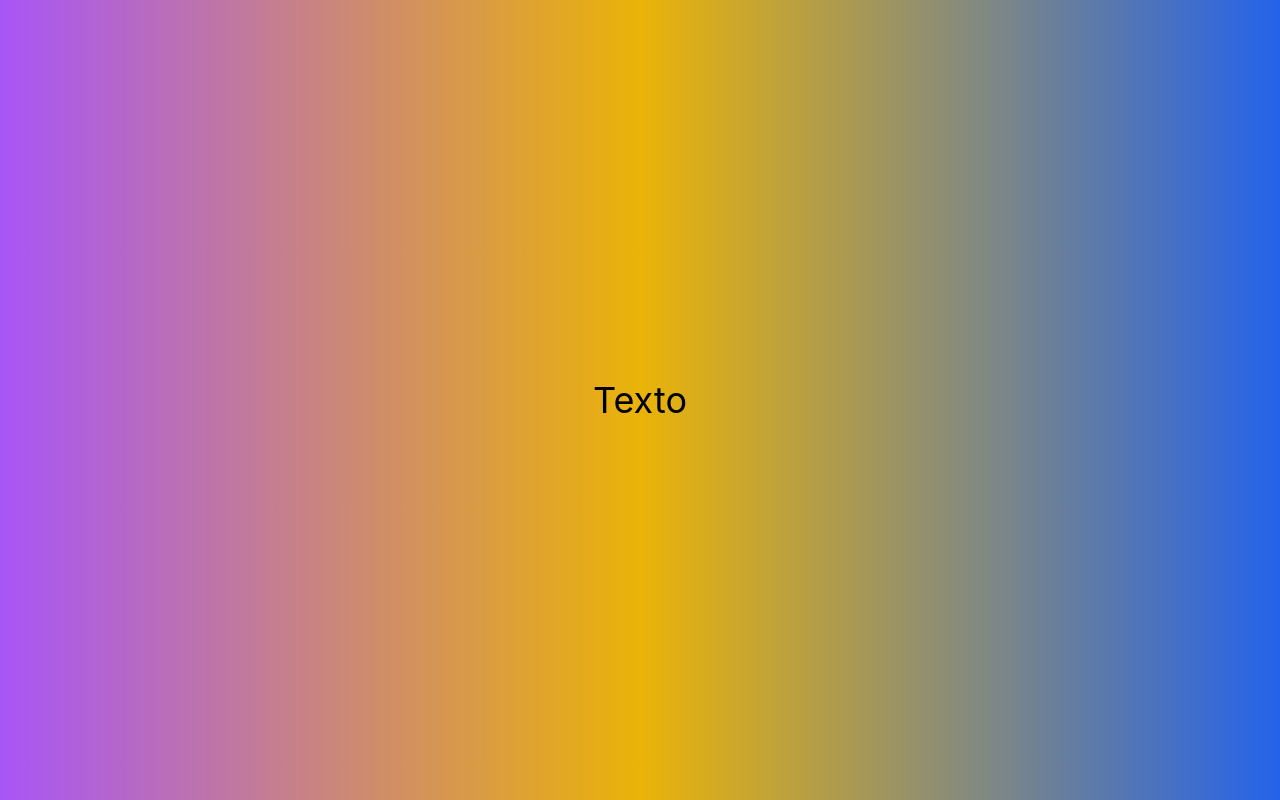
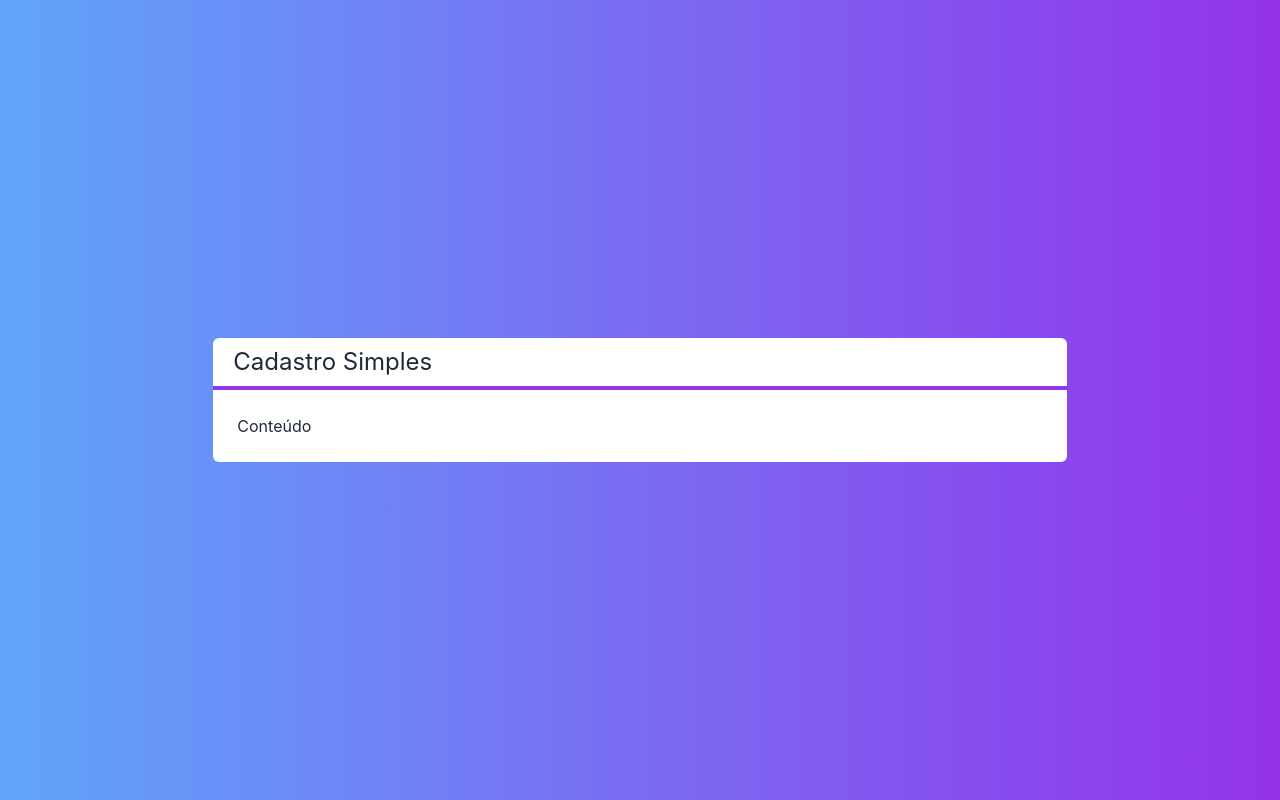
Before and after one commit to P4ul1t0s/next-crud, a Next.js app: page / in a window 1280 px wide. Built offline with nearby package versions, Linux system fonts and the light colour scheme.

Commit message:
Componentes Layout e Titulo

```diff
--- /dev/null
+++ b/src/components/Layout.tsx
@@ -0,0 +1,17 @@
+import Titulo from "./Titulo";
+
+interface LayoutsProps{
+    titulo: string
+    children: any
+}
+
+export default function Layout(props: LayoutsProps){
+    return(
+        <div className="flex flex-col w-2/3 bg-white text-gray-800 rounded-md">
+            <Titulo>{props.titulo}</Titulo>
+            <div className="p-6">
+                {props.children}
+            </div>
+        </div>
+    )
+}
--- /dev/null
+++ b/src/components/Titulo.tsx
@@ -0,0 +1,10 @@
+export default function Titulo(props){
+    return(
+        <div className="flex flex-col justify-center">
+            <h1 className="px-5 py-2 text-2xl">
+                {props.children}
+            </h1>
+            <hr className="border-2 border-purple-600"/>
+        </div>
+    )
+}
--- a/src/pages/index.tsx
+++ b/src/pages/index.tsx
@@ -1,9 +1,11 @@
-import styles from '../styles/Home.module.css'
+import Layout from '../components/Layout'
 
 export default function Home() {
-  return (
-    <div className={"flex h-screen justify-center items-center bg-gradient-to-r from-purple-500 via-yellow-500 to-blue-600"}>
-      <span className="text-4xl">Texto</span>
-    </div>
-  )
+    return (
+        <div className="flex h-screen justify-center items-center bg-gradient-to-r from-blue-400 to-purple-600 text-white">
+            <Layout titulo="Cadastro Simples">
+                <span>Conteúdo</span>
+            </Layout>
+        </div>
+    )
 }
```
